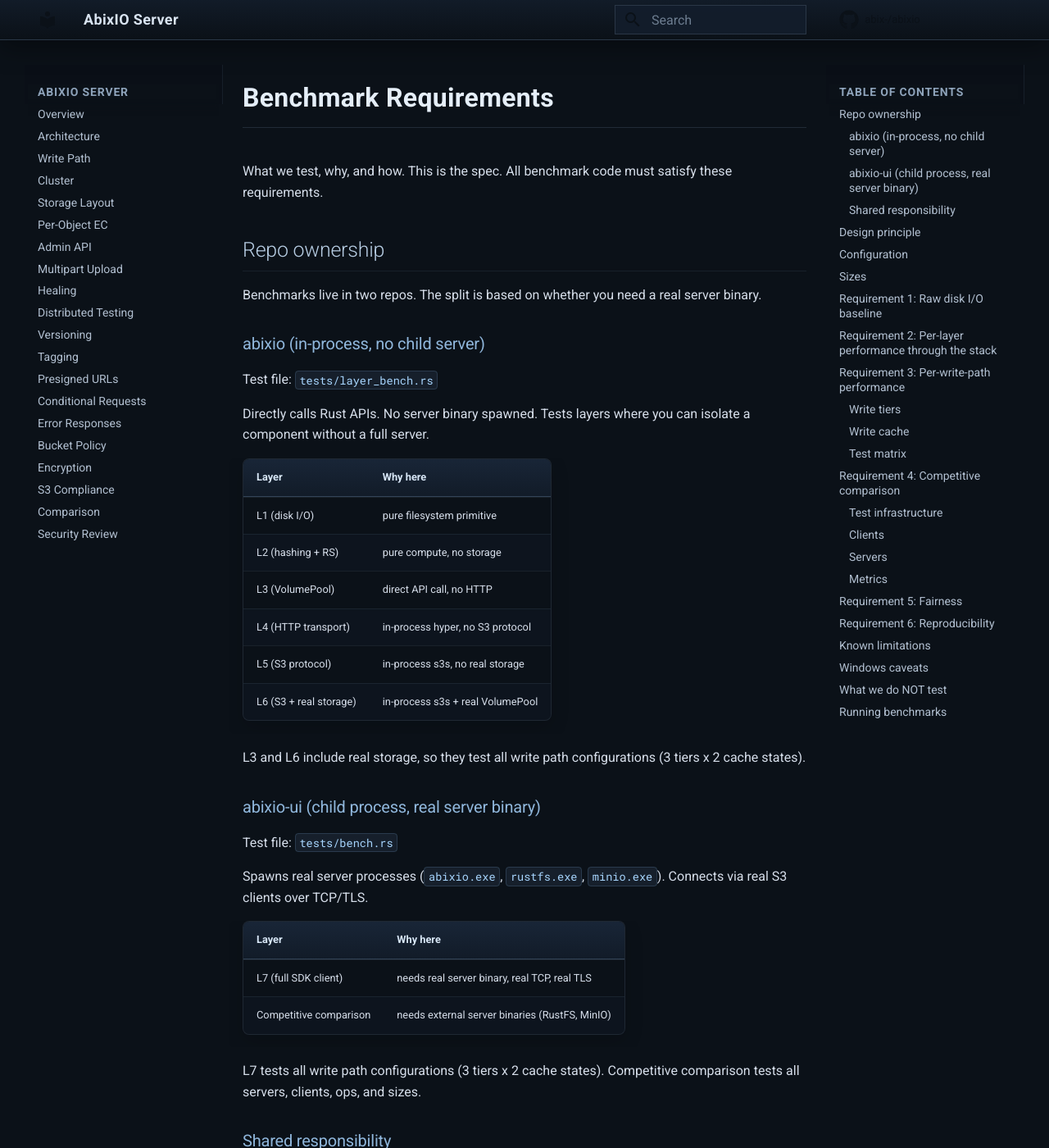
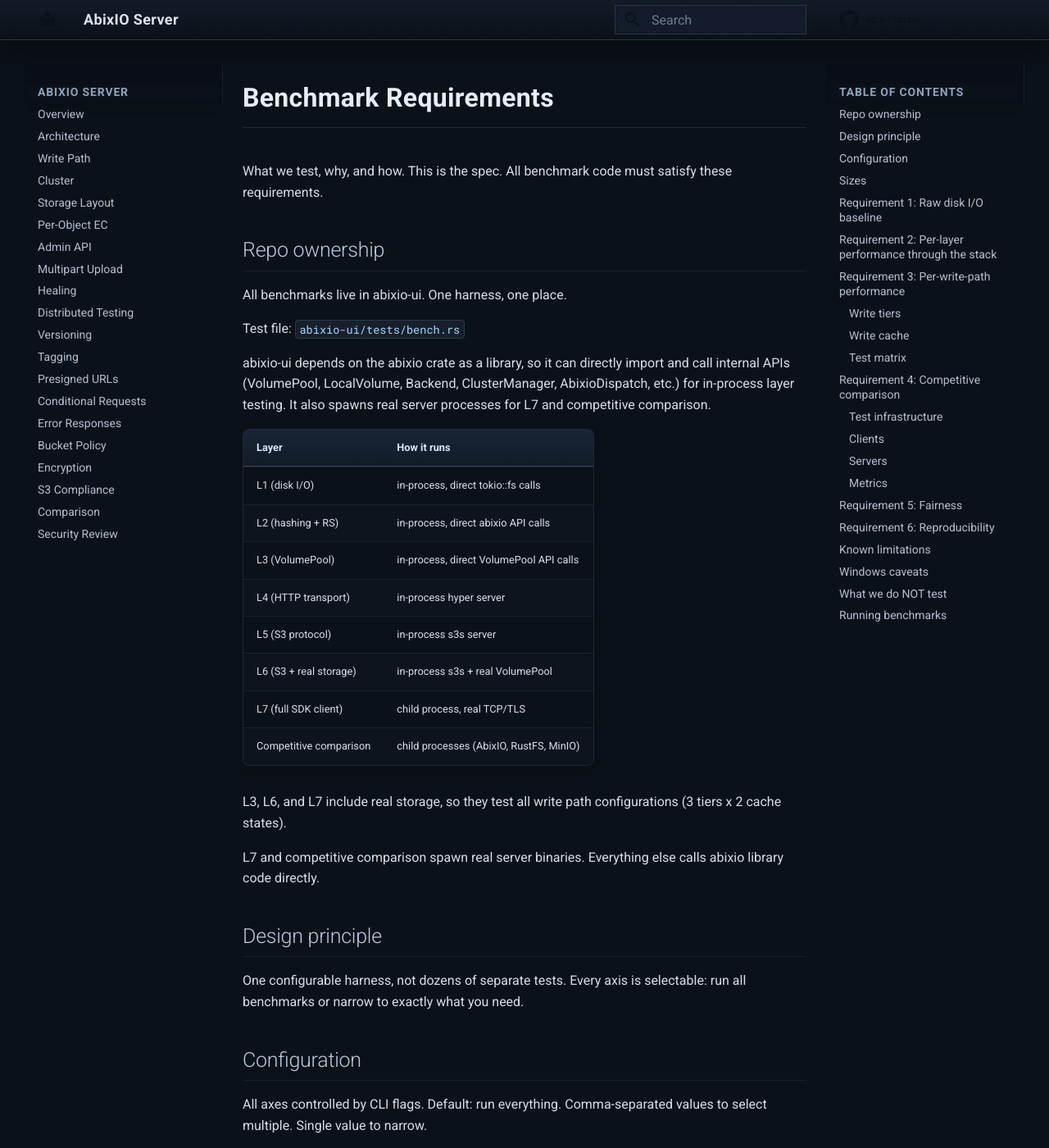
Before and after one commit to abix-/abixio, an MkDocs documentation site: the page built from docs/benchmark-requirements.md, in a window 1280 px wide and 1400 px high. Shown: the whole window at 82% size. Built offline with MkDocs 1.6.1 and Material for MkDocs 9.7.7, drawn with Linux system fonts in a browser that asks for light colours; comment, search, counter and statistics services are not loaded; some of the changed text lies outside the part shown.

Commit message:
docs: consolidate all benchmarks into abixio-ui, one harness

```diff
--- a/docs/benchmark-requirements.md
+++ b/docs/benchmark-requirements.md
@@ -5,54 +5,36 @@ must satisfy these requirements.
 
 ## Repo ownership
 
-Benchmarks live in two repos. The split is based on whether you need
-a real server binary.
+All benchmarks live in abixio-ui. One harness, one place.
 
-### abixio (in-process, no child server)
+Test file: `abixio-ui/tests/bench.rs`
 
-Test file: `tests/layer_bench.rs`
+abixio-ui depends on the abixio crate as a library, so it can
+directly import and call internal APIs (VolumePool, LocalVolume,
+Backend, ClusterManager, AbixioDispatch, etc.) for in-process
+layer testing. It also spawns real server processes for L7 and
+competitive comparison.
 
-Directly calls Rust APIs. No server binary spawned. Tests layers
-where you can isolate a component without a full server.
+| Layer | How it runs |
+|---|---|
+| L1 (disk I/O) | in-process, direct tokio::fs calls |
+| L2 (hashing + RS) | in-process, direct abixio API calls |
+| L3 (VolumePool) | in-process, direct VolumePool API calls |
+| L4 (HTTP transport) | in-process hyper server |
+| L5 (S3 protocol) | in-process s3s server |
+| L6 (S3 + real storage) | in-process s3s + real VolumePool |
+| L7 (full SDK client) | child process, real TCP/TLS |
+| Competitive comparison | child processes (AbixIO, RustFS, MinIO) |
 
-| Layer | Why here |
-|---|---|
-| L1 (disk I/O) | pure filesystem primitive |
-| L2 (hashing + RS) | pure compute, no storage |
-| L3 (VolumePool) | direct API call, no HTTP |
-| L4 (HTTP transport) | in-process hyper, no S3 protocol |
-| L5 (S3 protocol) | in-process s3s, no real storage |
-| L6 (S3 + real storage) | in-process s3s + real VolumePool |
-
-L3 and L6 include real storage, so they test all write path
+L3, L6, and L7 include real storage, so they test all write path
 configurations (3 tiers x 2 cache states).
 
-### abixio-ui (child process, real server binary)
-
-Test file: `tests/bench.rs`
-
-Spawns real server processes (`abixio.exe`, `rustfs.exe`, `minio.exe`).
-Connects via real S3 clients over TCP/TLS.
-
-| Layer | Why here |
-|---|---|
-| L7 (full SDK client) | needs real server binary, real TCP, real TLS |
-| Competitive comparison | needs external server binaries (RustFS, MinIO) |
-
-L7 tests all write path configurations (3 tiers x 2 cache states).
-Competitive comparison tests all servers, clients, ops, and sizes.
-
-### Shared responsibility
-
-Write path x cache matrix testing happens in both repos:
-- L3 and L6 (abixio) test the storage layer in isolation per config
-- L7 (abixio-ui) tests the full end-to-end path per config
-
-Both repos must support the same CLI flags for filtering.
+L7 and competitive comparison spawn real server binaries. Everything
+else calls abixio library code directly.
 
 ## Design principle
 
-One configurable harness per repo, not dozens of separate tests.
+One configurable harness, not dozens of separate tests.
 Every axis is selectable: run all benchmarks or narrow to exactly
 what you need.
 
```
